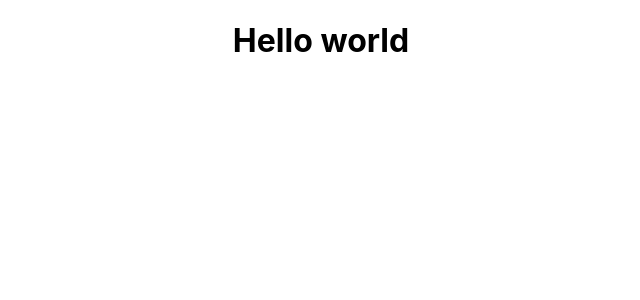
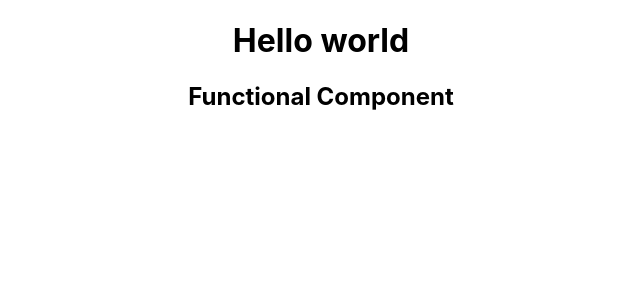
Before and after one commit to ajaykumar-bg/react-hello-world, a React (Create React App) app: page / in a window 1280 px wide. Shown: the top 300 px of the page, without its empty margins (319-959 px from the left). Built offline with nearby package versions, Linux system fonts and the light colour scheme.

Commit message:
Functional Component

```diff
--- a/src/App.js
+++ b/src/App.js
@@ -1,10 +1,13 @@
 import React from 'react';
 import './App.css';
+
+import Greet from './components/Greet';
 
 function App() {
   return (
     <div className="App">
       <h1> Hello world </h1>
+      <Greet />
     </div>
   );
 }
--- /dev/null
+++ b/src/components/Greet.js
@@ -0,0 +1,6 @@
+import React from 'react';
+
+const Greet = (props) => <h2>Functional Component</h2>
+
+
+export default Greet;
```
